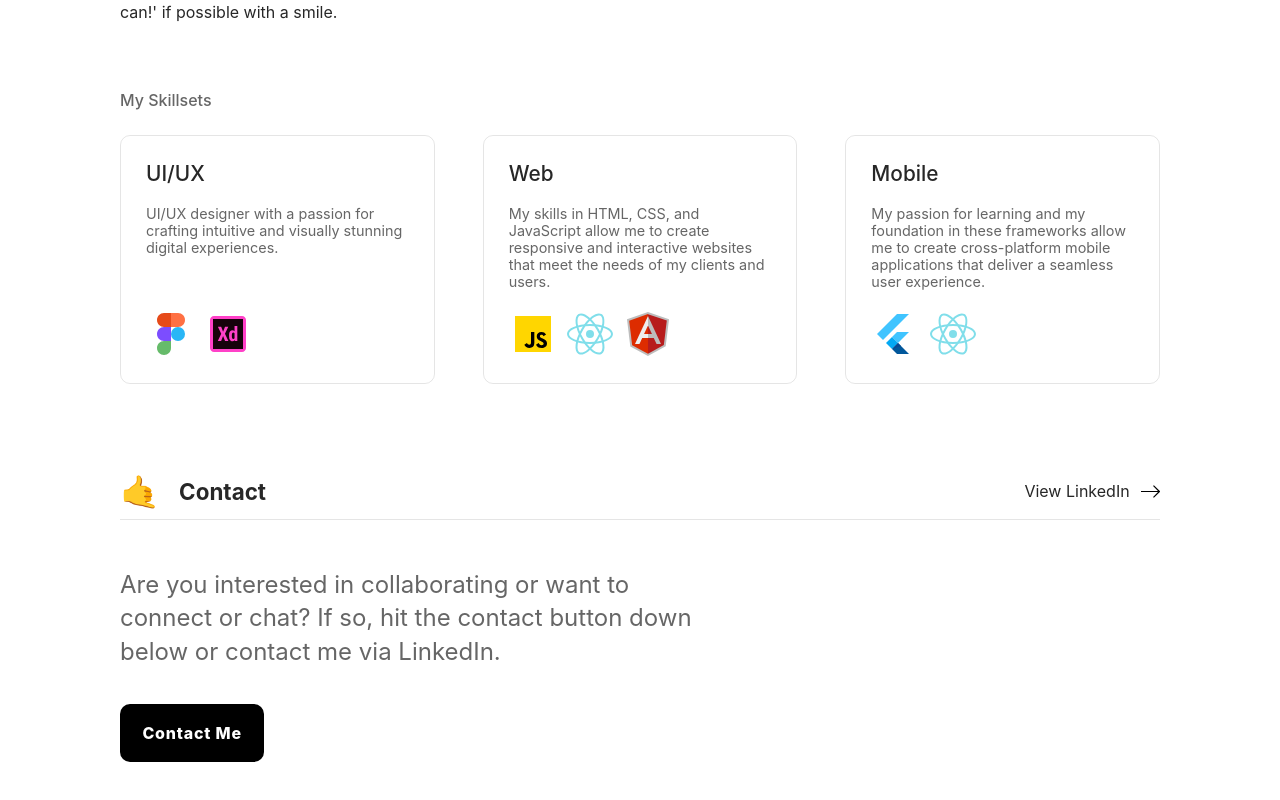
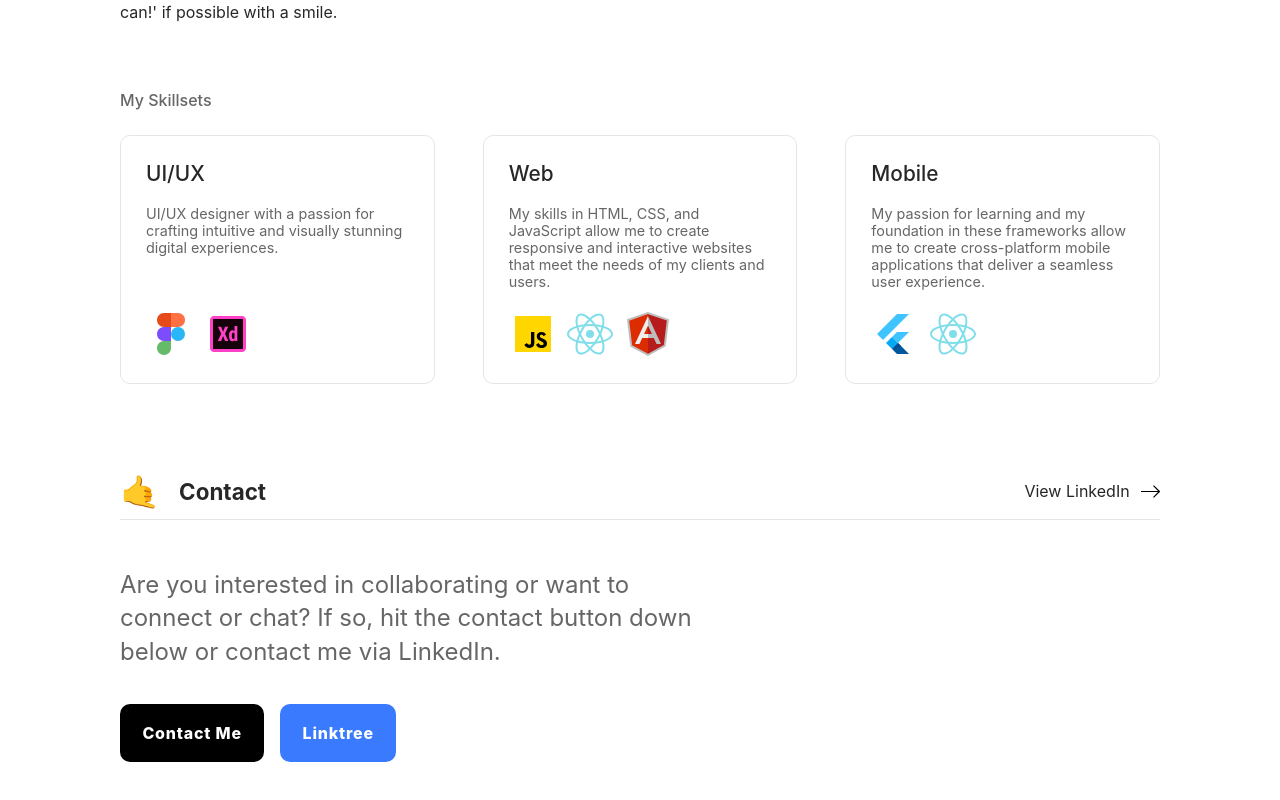
Before and after one commit to vishnumohanan404/myportfolio, a React (Create React App) app: page / in a window 1280 px wide. Shown: the part 1363-2163 px from the top of the page. Built offline with nearby package versions, Linux system fonts and the light colour scheme.

Commit message:
linktree added

```diff
--- a/src/components/ContactSection/contactSection.css
+++ b/src/components/ContactSection/contactSection.css
@@ -27,7 +27,7 @@
   border-radius: 10px;
   font-size: 1rem;
   transition: color 0.4s ease 0s, background-color 0.4s ease 0s,
-    box-shadow 0.4s ease 0s;
+    opacity 0.4s ease 0s, box-shadow 0.4s ease 0s;
   cursor: pointer;
   text-decoration: none;
 }
@@ -35,3 +35,16 @@
 .contact-section-row .button:hover {
   background-color: #397aff;
 }
+
+.contact-buttons {
+  display: flex;
+  gap: 1rem;
+}
+
+.contact-buttons .linktree {
+  background-color: #397aff;
+}
+
+.contact-buttons .linktree:hover {
+  opacity: 80%;
+}
--- a/src/components/ContactSection/index.js
+++ b/src/components/ContactSection/index.js
@@ -17,12 +17,20 @@ const ContactSection = () => {
             Are you interested in collaborating or want to connect or chat? If
             so, hit the contact button down below or contact me via LinkedIn.
           </p>
+          <div className="contact-buttons">
             <a
               href="mailto:vishnumohan1996nov@gmail.com?subject=Hello"
               className="button"
             >
               Contact Me
             </a>
+            <a
+              href="https://linktr.ee/vishnumohanan"
+              className="button linktree"
+            >
+              Linktree
+            </a>
+          </div>
         </div>
       </div>
     </div>
```
Lines whose indentation alone changed are shown as unchanged.
